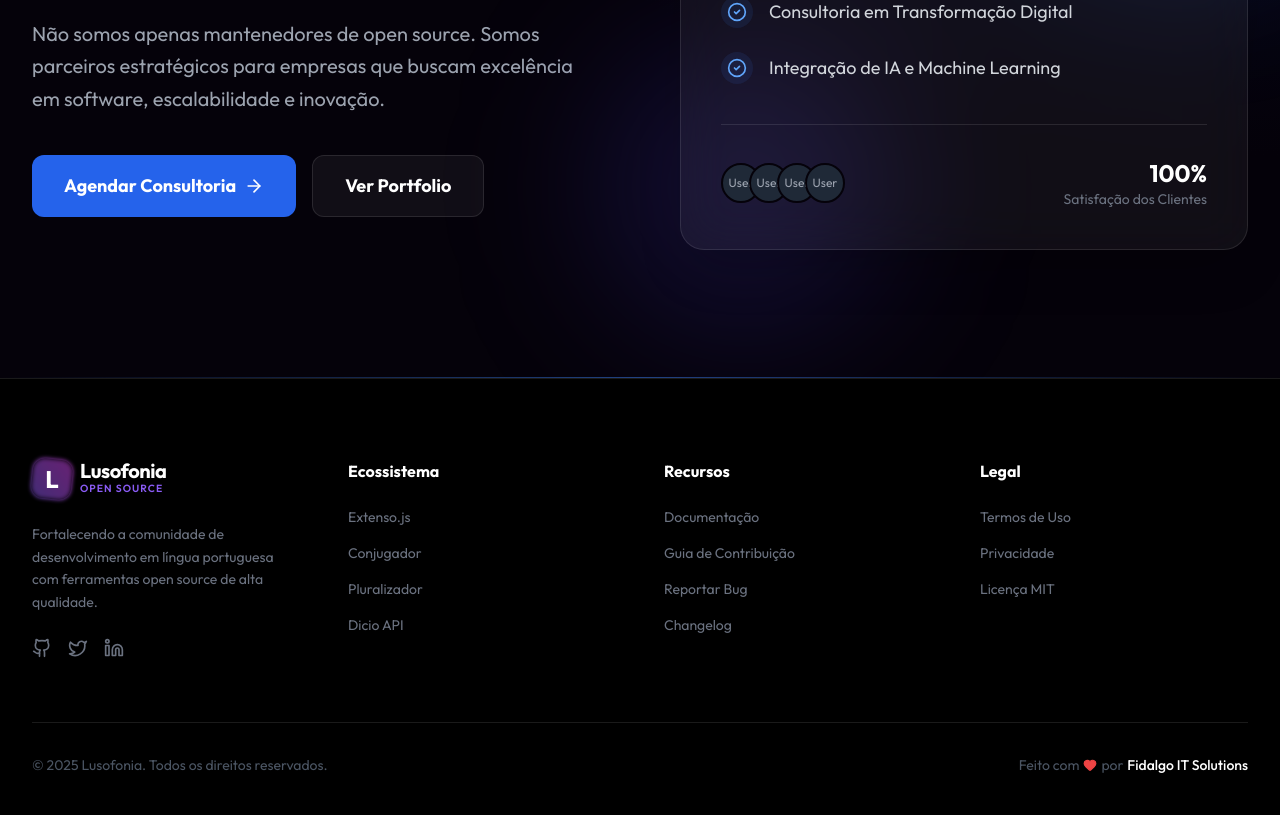
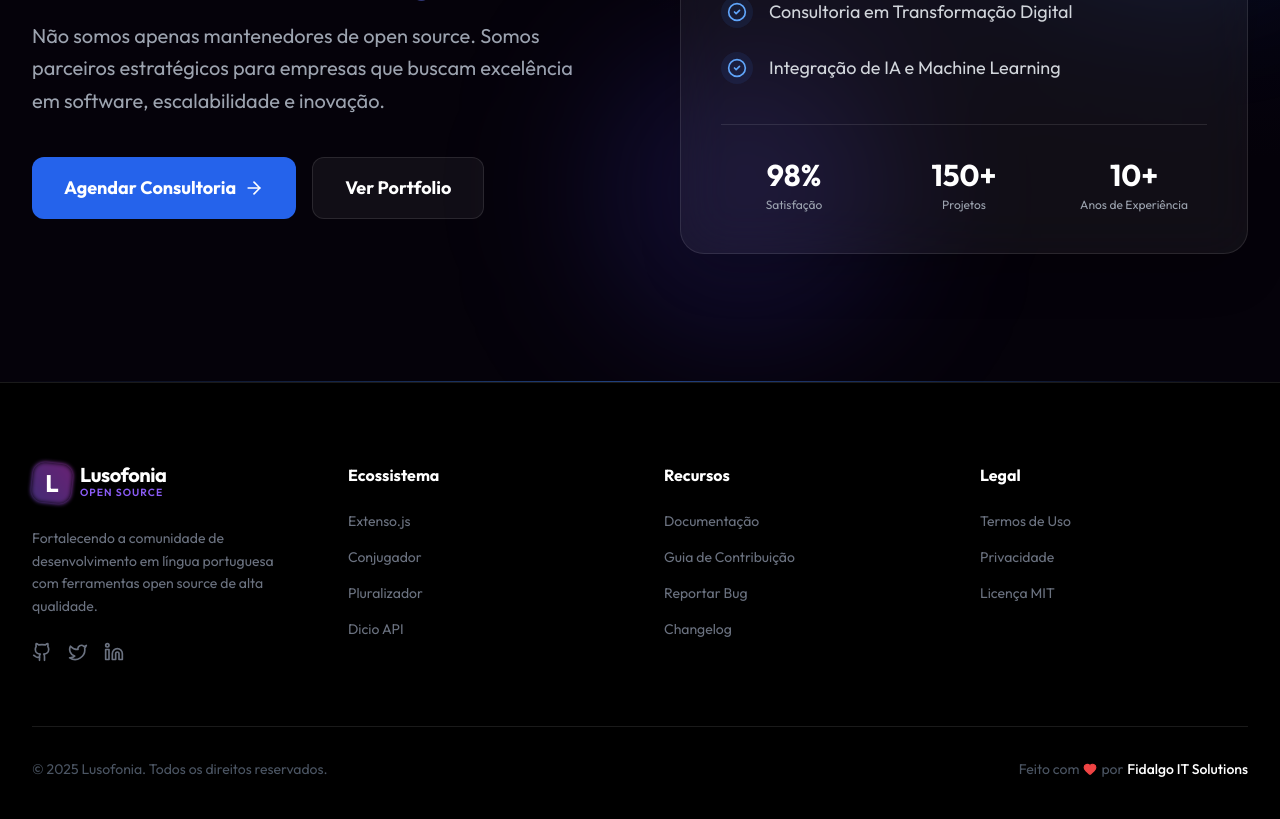
Before and after one commit to lusofonia/lusofonia-website, a React (Vite) app: page / in a window 1280 px wide. Shown: the part 3220-4039 px from the top of the page. Built offline with nearby package versions, Linux system fonts and the light colour scheme.

Commit message:
Refactor FidalgoPromo component

```diff
--- a/src/components/FidalgoPromo.jsx
+++ b/src/components/FidalgoPromo.jsx
@@ -92,17 +92,20 @@ const FidalgoPromo = () => {
                                     ))}
                                 </div>
 
-                                <div className="mt-10 pt-8 border-t border-white/10 flex justify-between items-center">
-                                    <div className="flex -space-x-3">
-                                        {[1, 2, 3, 4].map((i) => (
-                                            <div key={i} className="w-10 h-10 rounded-full bg-gray-800 border-2 border-[#05020a] flex items-center justify-center text-xs text-gray-400">
-                                                User
-                                            </div>
-                                        ))}
-                                    </div>
-                                    <div className="text-right">
-                                        <p className="text-2xl font-bold text-white">100%</p>
-                                        <p className="text-sm text-gray-500">Satisfação dos Clientes</p>
+                                <div className="mt-10 pt-8 border-t border-white/10">
+                                    <div className="grid grid-cols-3 gap-6 text-center">
+                                        <div>
+                                            <p className="text-3xl font-bold text-white mb-1">98%</p>
+                                            <p className="text-xs text-gray-400">Satisfação</p>
+                                        </div>
+                                        <div>
+                                            <p className="text-3xl font-bold text-white mb-1">150+</p>
+                                            <p className="text-xs text-gray-400">Projetos</p>
+                                        </div>
+                                        <div>
+                                            <p className="text-3xl font-bold text-white mb-1">10+</p>
+                                            <p className="text-xs text-gray-400">Anos de Experiência</p>
+                                        </div>
                                     </div>
                                 </div>
                             </div>
```
